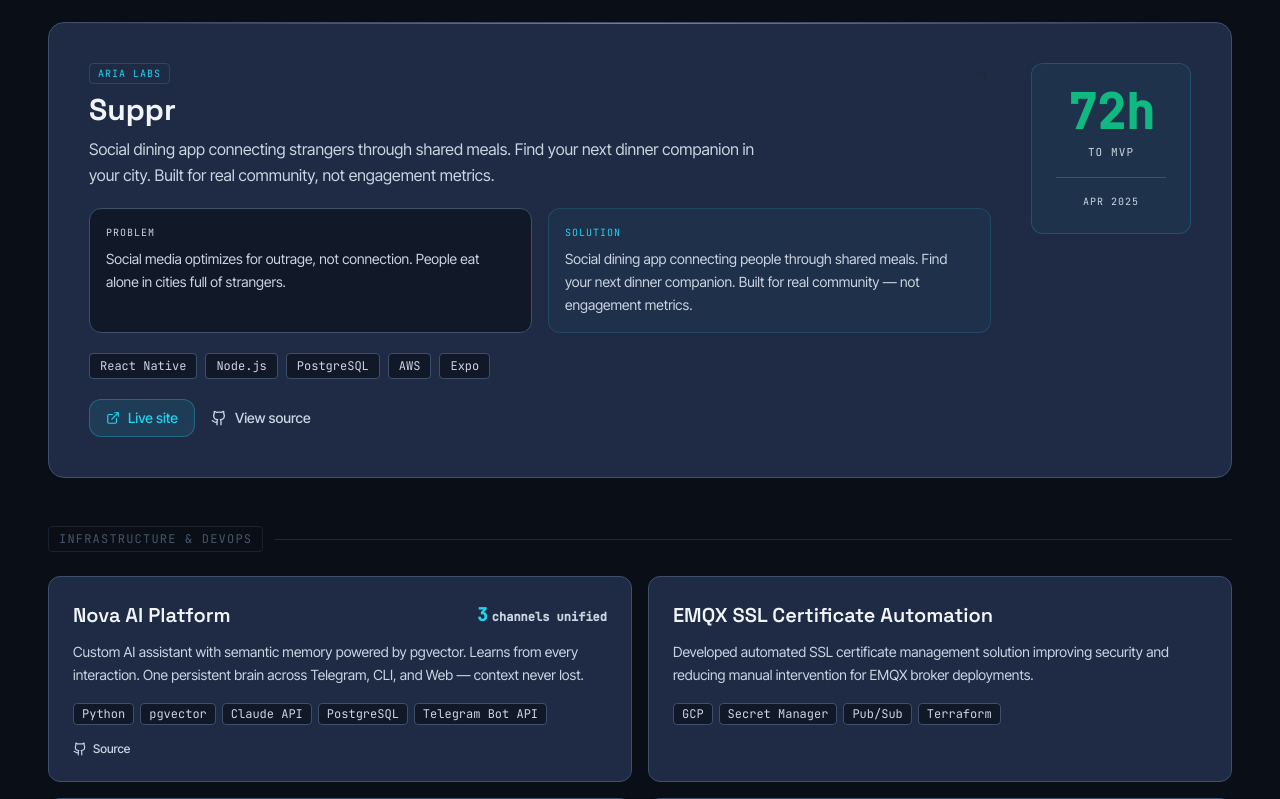
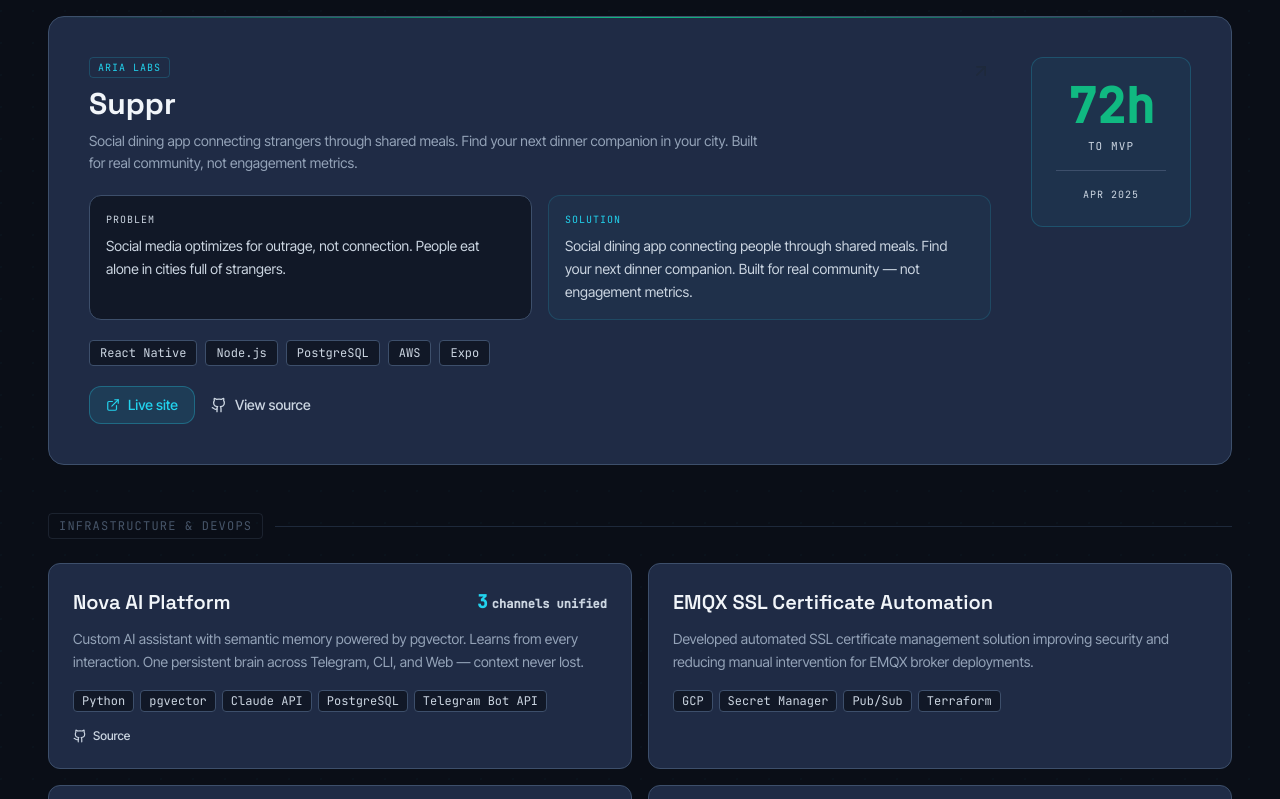
Before and after one commit to jeremyspofford/portfolio, a Next.js app in the folder src/: page / in a window 1280 px wide. Shown: the part 2441-3240 px from the top of the page. Built offline with nearby package versions, Linux system fonts and the light colour scheme; no server answers.

Commit message:
feat: portfolio to 9 — letter-spacing, section textures, hero project, keyboard nav

```diff
--- a/src/components/Contact.tsx
+++ b/src/components/Contact.tsx
@@ -32,7 +32,7 @@
             <span className="font-mono text-[#22D3EE] text-sm">04.</span>
             <div className="h-px flex-1 max-w-[60px] bg-[#22D3EE]/30" />
           </div>
-          <h2 className="font-display font-bold text-4xl md:text-5xl text-[#F1F5F9] mb-4">
+          <h2 className="font-display font-bold text-4xl md:text-5xl text-[#F1F5F9] mb-4" style={{ letterSpacing: "-0.03em" }}>
             Let&apos;s talk
           </h2>
           <p className="text-[#CBD5E1] text-lg max-w-xl">
--- a/src/components/ExperienceTimeline.tsx
+++ b/src/components/ExperienceTimeline.tsx
@@ -114,7 +114,7 @@
             <div className="h-px flex-1 max-w-[60px] bg-[#22D3EE]/30" />
             <span className="font-mono text-[10px] text-[#8899B0] uppercase tracking-widest">experience --reverse-chron</span>
           </div>
-          <h2 className="font-display font-bold text-4xl md:text-5xl text-[#F1F5F9] mb-4">
+          <h2 className="font-display font-bold text-4xl md:text-5xl text-[#F1F5F9] mb-4" style={{ letterSpacing: "-0.03em" }}>
             Experience
           </h2>
           <p className="text-[#CBD5E1] text-lg max-w-2xl">
--- a/src/components/Projects.tsx
+++ b/src/components/Projects.tsx
@@ -386,7 +386,7 @@
                           <h3 className="font-display font-bold text-2xl md:text-3xl text-[#F1F5F9] group-hover:text-[#22D3EE] transition-colors mb-2">
                             {project.title}
                           </h3>
-                          <p className="text-[#CBD5E1] text-base leading-relaxed max-w-2xl">
+                          <p className="text-[#94A3B8] text-sm leading-relaxed max-w-2xl">
                             {project.description}
                           </p>
                         </div>
@@ -513,7 +513,7 @@
                       )}
                     </div>
 
-                    <p className="text-[#CBD5E1] text-sm leading-relaxed mb-4">
+                    <p className="text-[#94A3B8] text-sm leading-relaxed mb-4">
                       {project.description}
                     </p>
 
```
